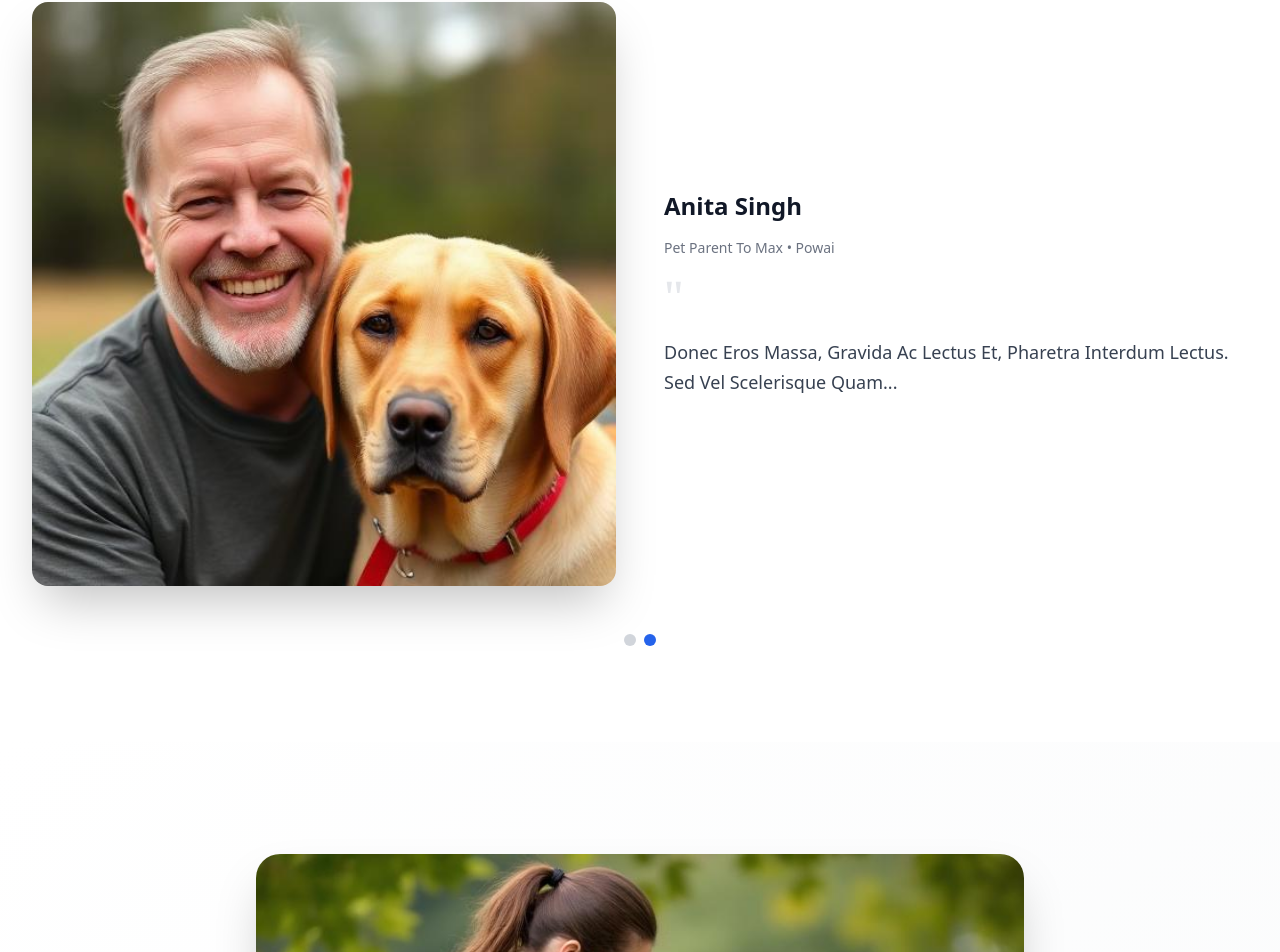
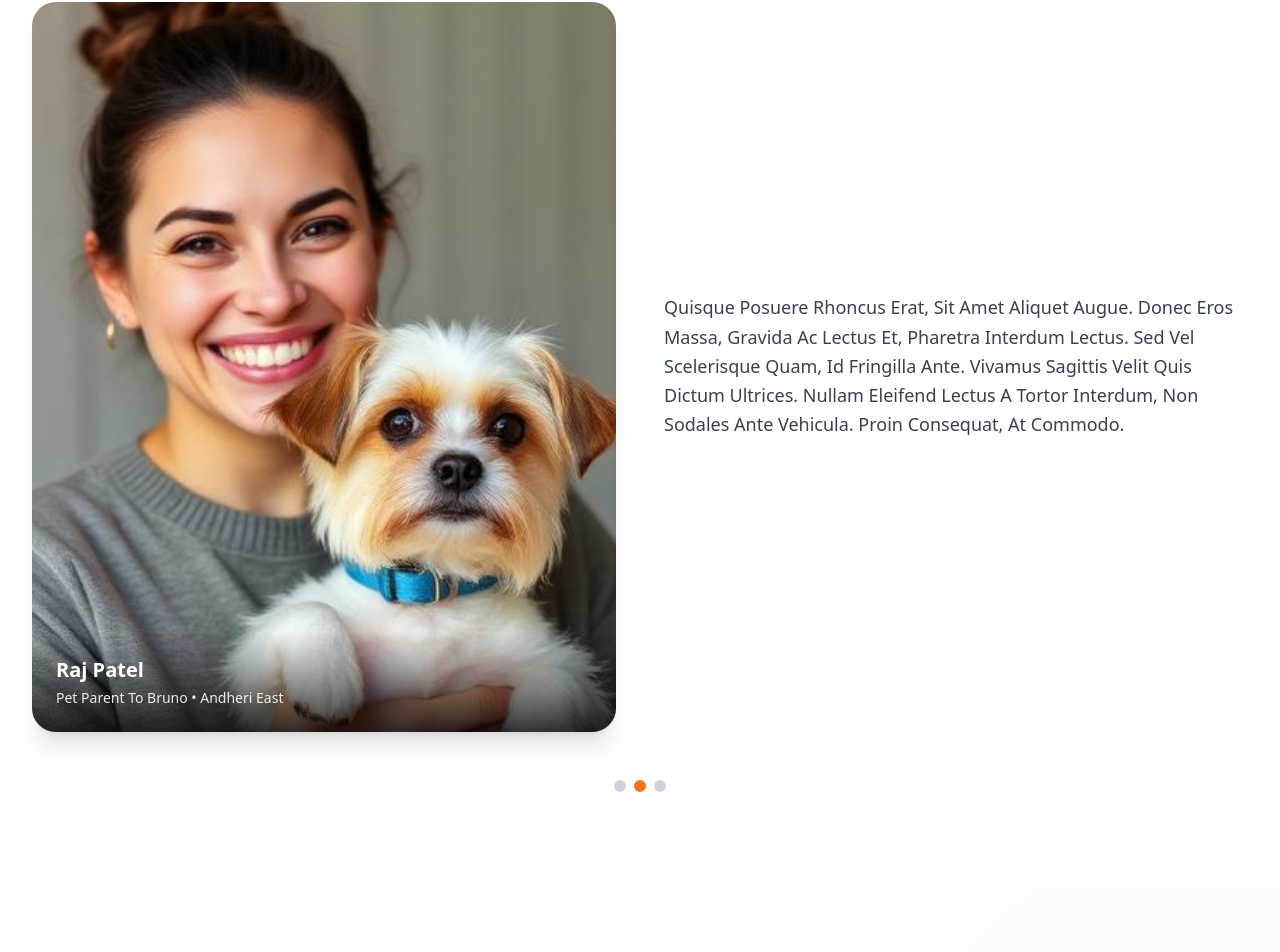
Before and after one commit to platypus-landing-app/platypus-landing-wave, a React (Vite) app: page / in a window 1280 px wide. Shown: the part 4844-5796 px from the top of the page. Built offline with nearby package versions, Linux system fonts and the light colour scheme.

Commit message:
Refactor Testimonials section
Updated the Testimonials section to match the new design. The changes include styling adjustments for testimonials, ensuring they appear as shown in the provided image.

```diff
--- a/src/components/sections/Testimonials.tsx
+++ b/src/components/sections/Testimonials.tsx
@@ -14,37 +14,31 @@ const Testimonials = () => {
       location: "Pet Parent To Simba • Bandra West",
       image: testimonial1,
       quote:
-        "Nullam Eleifend Lectus A Tortor Interdum, Non Sodales Ante Vehicula. Proin Consequat, At Commodo..."
+        "Nullam Eleifend Lectus A Tortor Interdum, Non Sodales Ante Vehicula. Proin Consequat, At Commodo. Donec Eros Massa, Gravida Ac Lectus Et, Pharetra Interdum Lectus. Sed Vel Scelerisque Quam, Id Fringilla Ante. Vivamus Sagittis Velit Quis Dictum Ultrices. Quisque Posuere Rhoncus Erat, Sit Amet Aliquet Augue."
     },
     {
       name: "Raj Patel",
       location: "Pet Parent To Bruno • Andheri East",
       image: testimonial2,
       quote:
-        "Quisque Posuere Rhoncus Erat, Sit Amet Aliquet Augue. Donec Eros Massa, Gravida Ac Lectus..."
+        "Quisque Posuere Rhoncus Erat, Sit Amet Aliquet Augue. Donec Eros Massa, Gravida Ac Lectus Et, Pharetra Interdum Lectus. Sed Vel Scelerisque Quam, Id Fringilla Ante. Vivamus Sagittis Velit Quis Dictum Ultrices. Nullam Eleifend Lectus A Tortor Interdum, Non Sodales Ante Vehicula. Proin Consequat, At Commodo."
     },
     {
       name: "Anita Singh",
       location: "Pet Parent To Max • Powai",
       image: testimonial3,
       quote:
-        "Donec Eros Massa, Gravida Ac Lectus Et, Pharetra Interdum Lectus. Sed Vel Scelerisque Quam..."
+        "Donec Eros Massa, Gravida Ac Lectus Et, Pharetra Interdum Lectus. Sed Vel Scelerisque Quam, Id Fringilla Ante. Vivamus Sagittis Velit Quis Dictum Ultrices. Quisque Posuere Rhoncus Erat, Sit Amet Aliquet Augue. Nullam Eleifend Lectus A Tortor Interdum, Non Sodales Ante Vehicula."
     }
   ];
-
-  // Group testimonials into chunks of 2
-  const groupedTestimonials = [];
-  for (let i = 0; i < testimonials.length; i += 2) {
-    groupedTestimonials.push(testimonials.slice(i, i + 2));
-  }
 
   // Auto-slide every 6s
   useEffect(() => {
     const timer = setInterval(() => {
-      setCurrentSlide((prev) => (prev + 1) % groupedTestimonials.length);
+      setCurrentSlide((prev) => (prev + 1) % testimonials.length);
     }, 6000);
     return () => clearInterval(timer);
-  }, []);
+  }, [testimonials.length]);
 
   return (
     <section id="testimonials" className="py-24 bg-white">
@@ -60,45 +54,44 @@ const Testimonials = () => {
           </p>
         </div>
 
-        {/* Slide */}
-        <div className="space-y-16 transition-all duration-700">
-          {groupedTestimonials[currentSlide].map((testimonial, index) => (
-            <div
-              key={index}
-              className={`grid grid-cols-1 lg:grid-cols-2 gap-12 items-center ${
-                index % 2 === 1 ? "lg:flex-row-reverse" : ""
-              }`}
-            >
+        {/* Current Testimonial */}
+        <div className="transition-all duration-700">
+          <div className="grid grid-cols-1 lg:grid-cols-2 gap-12 items-center">
             {/* Image */}
-              <div className="rounded-2xl overflow-hidden shadow-2xl">
+            <div className="relative rounded-3xl overflow-hidden shadow-xl aspect-[4/5]">
               <img
-                  src={testimonial.image}
-                  alt={testimonial.name}
+                src={testimonials[currentSlide].image}
+                alt={testimonials[currentSlide].name}
                 className="w-full h-full object-cover"
               />
+              {/* Overlay with name and location */}
+              <div className="absolute bottom-0 left-0 right-0 bg-gradient-to-t from-black/80 to-transparent p-6">
+                <h3 className="text-xl font-bold text-white mb-1">
+                  {testimonials[currentSlide].name}
+                </h3>
+                <p className="text-white/90 text-sm">
+                  {testimonials[currentSlide].location}
+                </p>
+              </div>
             </div>
 
             {/* Content */}
-              <div className="space-y-4 text-left">
-                <h3 className="text-2xl font-bold text-gray-900">{testimonial.name}</h3>
-                <p className="text-gray-500 text-sm">{testimonial.location}</p>
-                <div className="text-5xl text-gray-200 font-serif leading-none">"</div>
+            <div className="space-y-6 text-left">
               <blockquote className="text-lg text-gray-700 leading-relaxed">
-                  {testimonial.quote}
+                {testimonials[currentSlide].quote}
               </blockquote>
             </div>
           </div>
-          ))}
         </div>
 
         {/* Dots */}
         <div className="flex justify-center mt-12 space-x-2">
-          {groupedTestimonials.map((_, index) => (
+          {testimonials.map((_, index) => (
             <button
               key={index}
               onClick={() => setCurrentSlide(index)}
               className={`w-3 h-3 rounded-full transition-colors ${
-                index === currentSlide ? "bg-blue-600" : "bg-gray-300"
+                index === currentSlide ? "bg-orange-500" : "bg-gray-300"
               }`}
             />
           ))}
```
Lines whose indentation alone changed are shown as unchanged.
